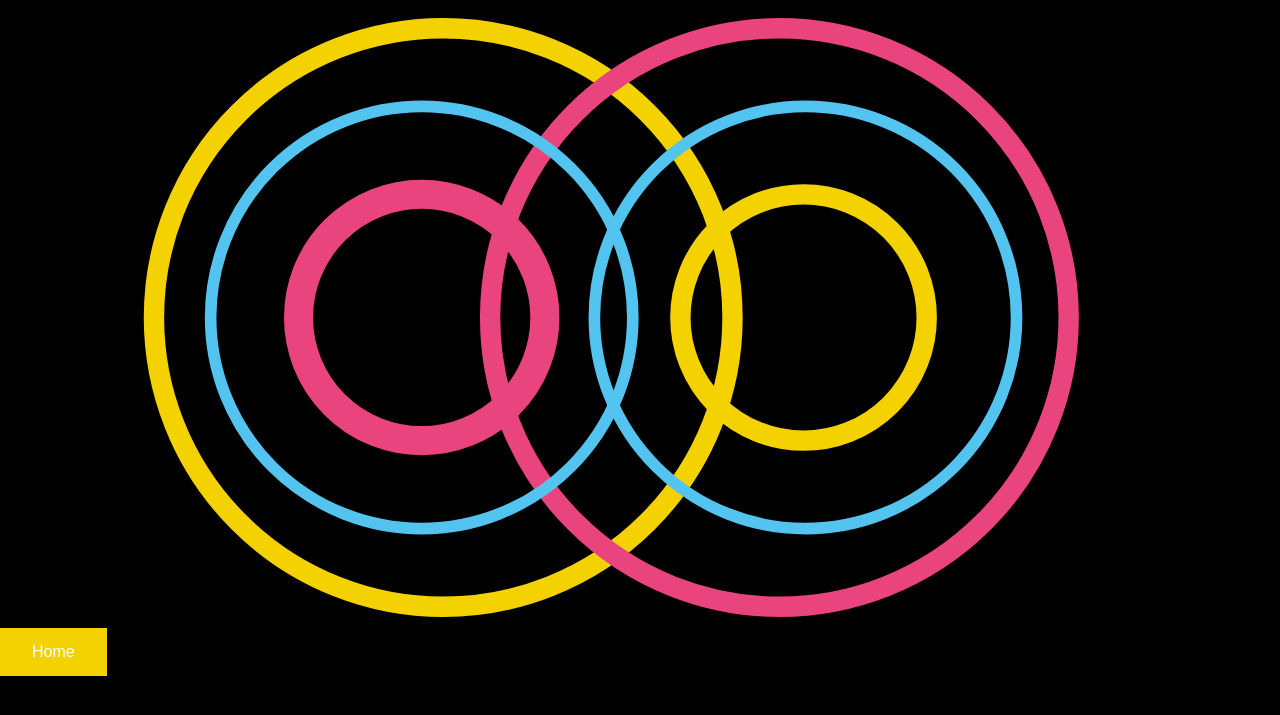
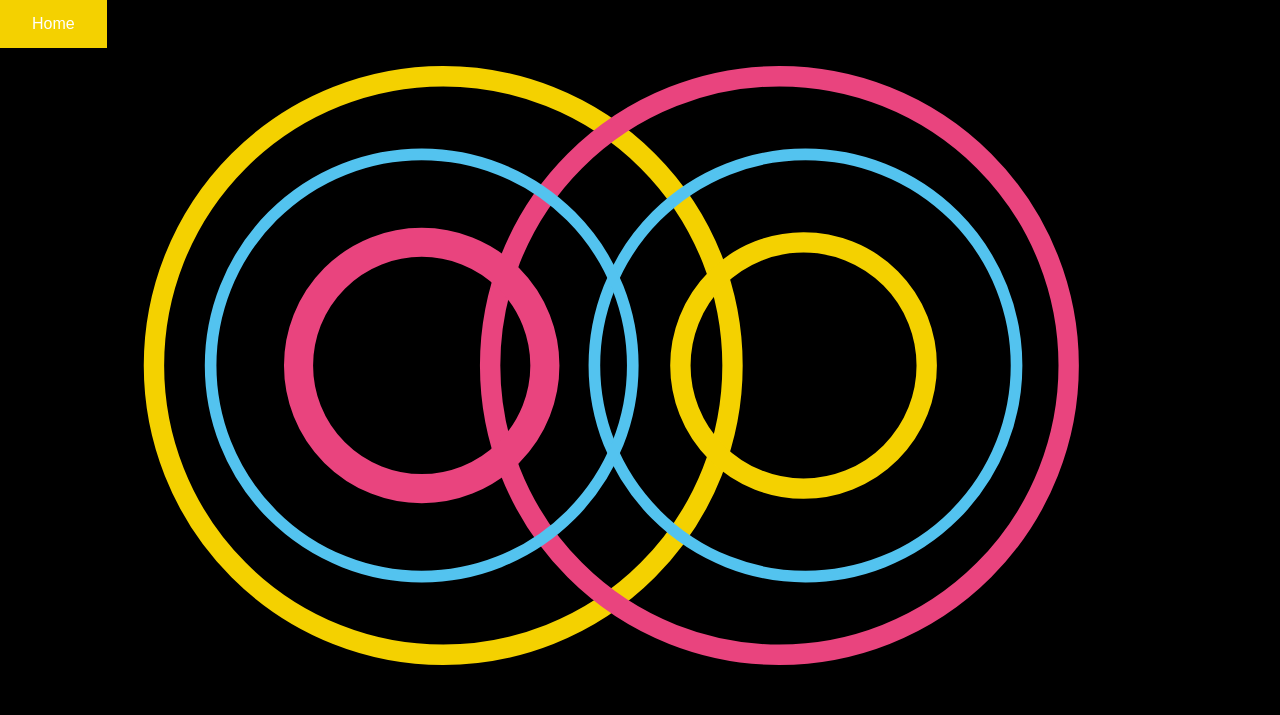
Before and after one commit to Drybaby/github.io, a Jekyll site: the page index.html, which Jekyll copies as it is, in a window 1280 px wide. Shown: the top 715 px of the page. Built offline with Jekyll 4.4.1, drawn with Linux system fonts in a browser that asks for light colours.

Commit message:
Update index.html

```diff
--- a/index.html
+++ b/index.html
@@ -19,7 +19,10 @@
 
 <body>
 <div id="wrapper">
-	<div id="main"></div>
+		<div id="backbtn">
+				<button class="button" type="button">Home</button>
+		</div>
+	<div id="main">
 		<svg 100px" version="1.1" id="Ebene_1" xmlns="http://www.w3.org/2000/svg" xmlns:xlink="http://www.w3.org/1999/xlink" x="0px" y="0px"
 	 	viewBox="0 0 2200 1080" style="enable-background:new 0 0 2200 1080;" xml:space="preserve">
 			<circle id="circle1" class="st0" cx="761.8" cy="545.7" r="497.2"/>
@@ -29,9 +32,7 @@
 			<circle id="circle5" class="st3" cx="724.8" cy="545.7" r="211.7"/>
 			<circle id="circle6" class="st0" cx="1381.1" cy="545.7" r="211.7"/>
 		</svg>
-			<div id="backbtn">
-				<button class="button" type="button">Home</button>
-			</div>
+
 	</div>
 </div>
   <script src="js/scripts.js"></script>
```
